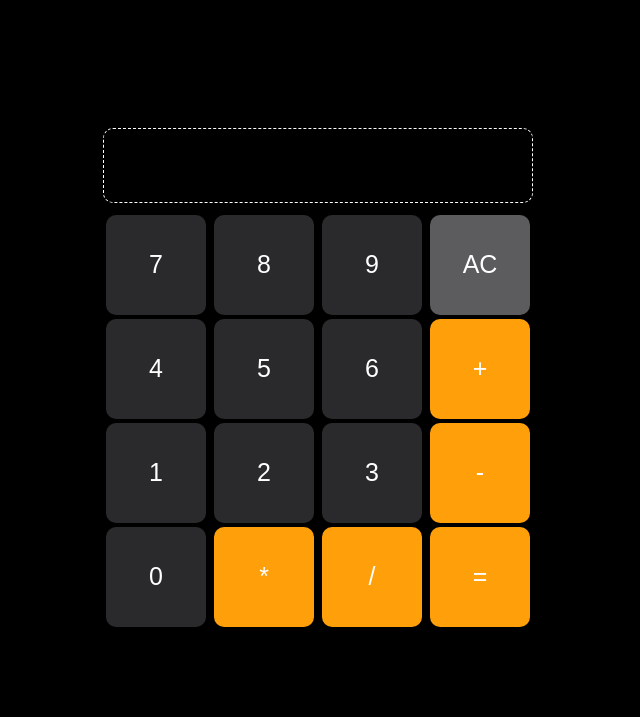
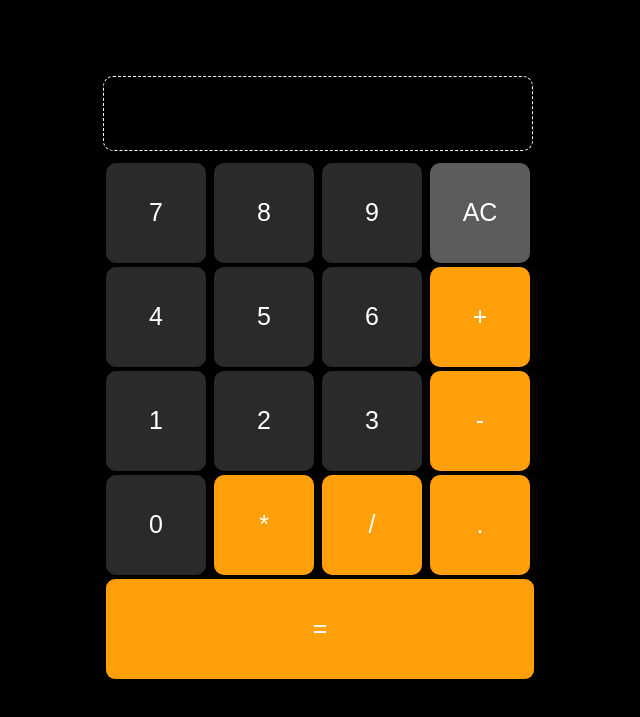
Before and after one commit to DhruvPokhriyal/calculator, a plain HTML site: page index.html in a window 1280 px wide. Shown: the part 139-856 px from the top of the page, without its empty margins (322-962 px from the left). Drawn offline with Linux system fonts and the light colour scheme; a web font is replaced by a local one.

Commit message:
Add decimal button in the html file and change div structure
This commit adds the decimal button in the html file and changes
div structure so as to set all the buttons

```diff
--- a/index.html
+++ b/index.html
@@ -39,8 +39,14 @@
                 </div>
                 <div class="layer4">
                     <button type="button" class="numbers">0</button>
+                    <!-- <button type="button"></button> -->
                     <button type="button" class="operator">*</button>
                     <button type="button" class="operator">/</button>
+                    <button type="button" class="operator" id="decimal">
+                        .
+                    </button>
+                </div>
+                <div class="layer5">
                     <button type="button" class="result-calculation">=</button>
                 </div>
             </div>
--- a/styles.css
+++ b/styles.css
@@ -66,4 +66,6 @@ button {
 
 .result-calculation {
     background-color: #ff9f0a;
+    width: 100%;
+    border-radius: 9px;
 }
```
